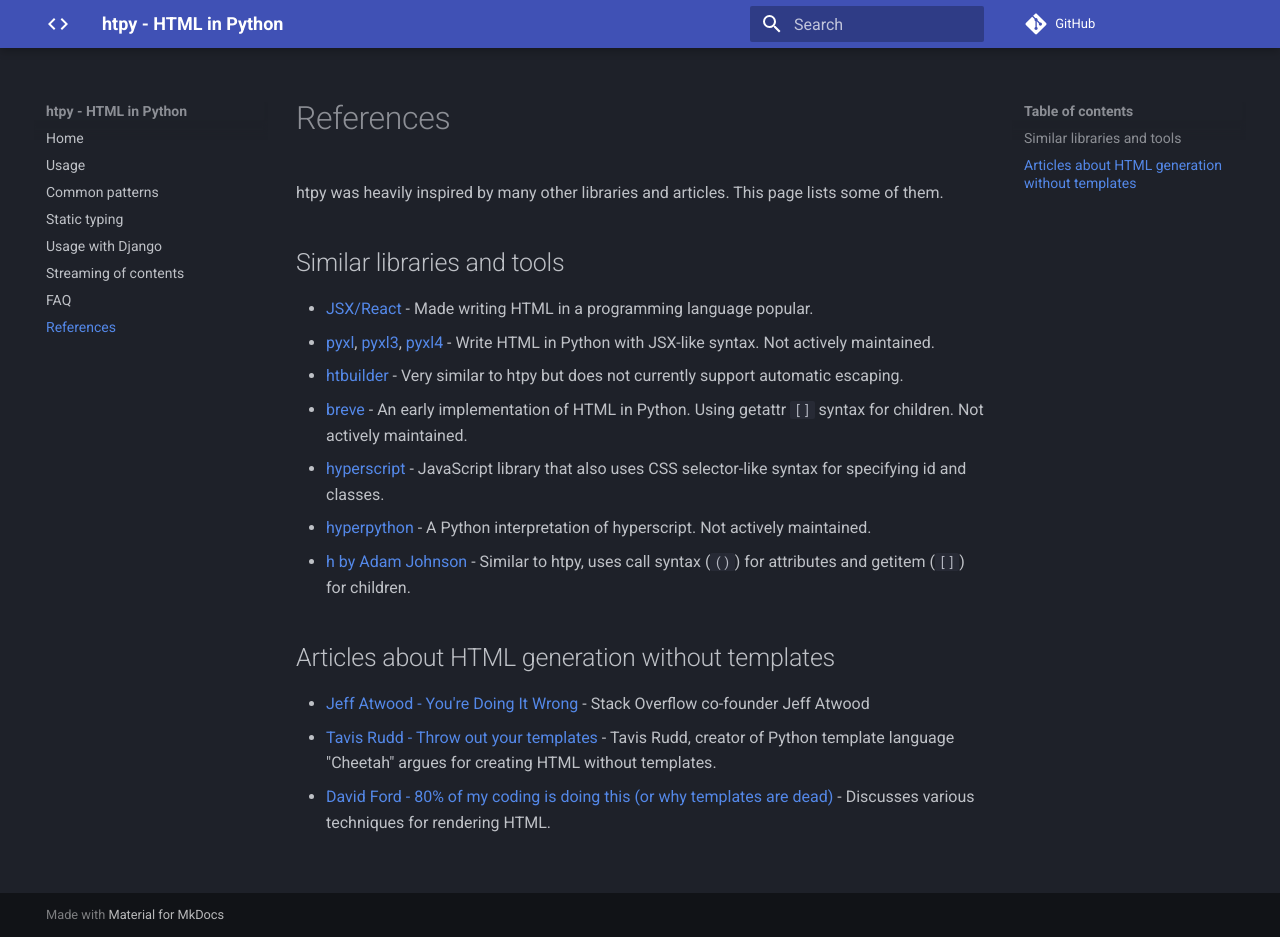
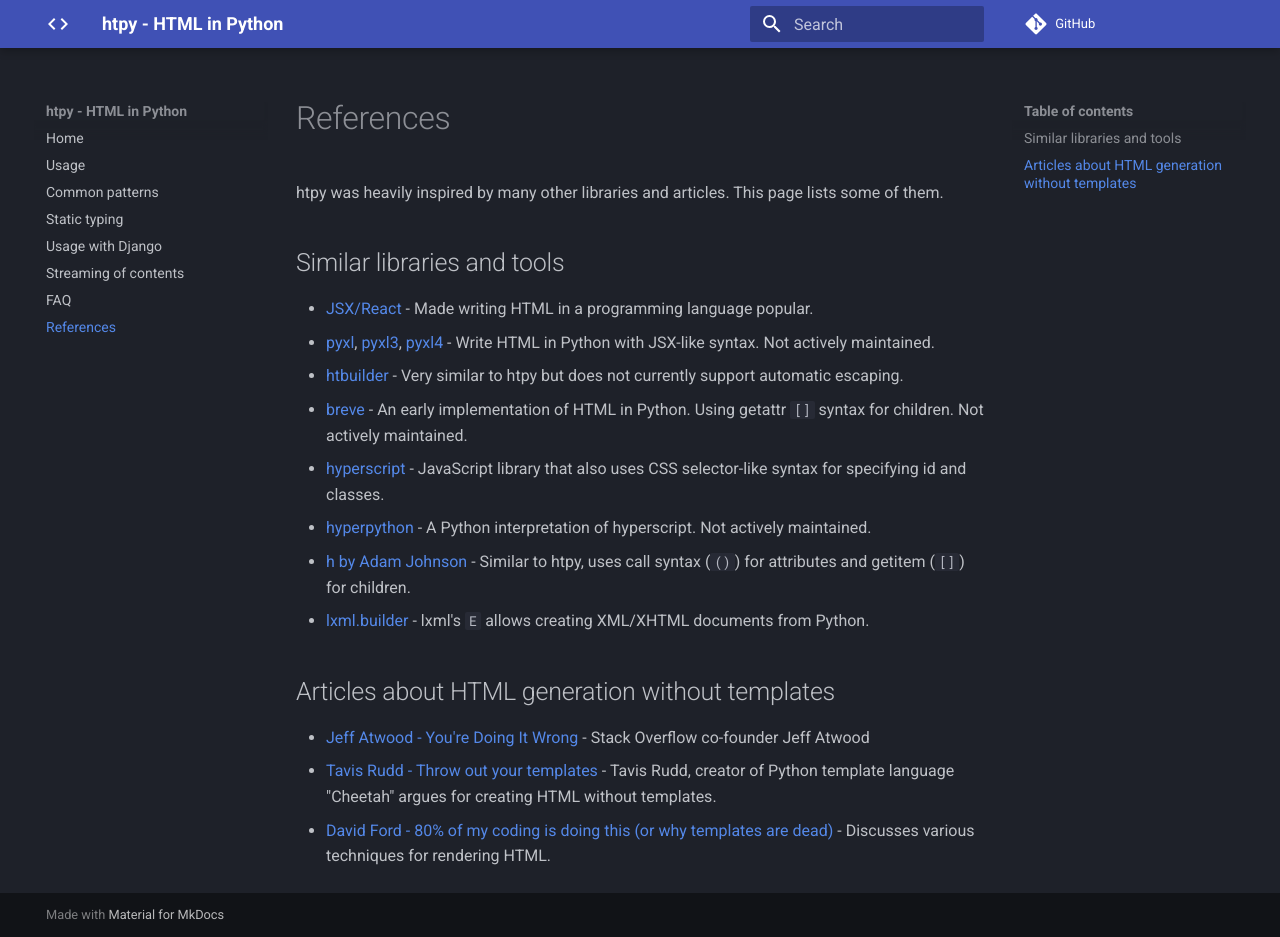
Before and after one commit to pelme/htpy, an MkDocs documentation site: the page built from docs/references.md, in a window 1280 px wide and 937 px high. Built offline with MkDocs 1.6.1 and Material for MkDocs 9.7.7, drawn with Linux system fonts in a browser that asks for light colours; comment, search, counter and statistics services are not loaded.

Commit message:
Add lxml.builder to references

```diff
--- a/docs/references.md
+++ b/docs/references.md
@@ -11,6 +11,7 @@
 - [hyperscript](https://github.com/hyperhype/hyperscript) - JavaScript library that also uses CSS selector-like syntax for specifying id and classes.
 - [hyperpython](https://github.com/ejplatform/hyperpython) - A Python interpretation of hyperscript. Not actively maintained.
 - [h by Adam Johnson](https://github.com/adamchainz/h) - Similar to htpy, uses call syntax (`()`) for attributes and getitem (`[]`) for children.
+- [lxml.builder](https://lxml.de/apidoc/lxml.builder.html) - lxml's `E` allows creating XML/XHTML documents from Python.
 
 ## Articles about HTML generation without templates
 - [Jeff Atwood - You're Doing It Wrong](https://blog.codinghorror.com/youre-doing-it-wrong/) - Stack Overflow co-founder Jeff Atwood
```
